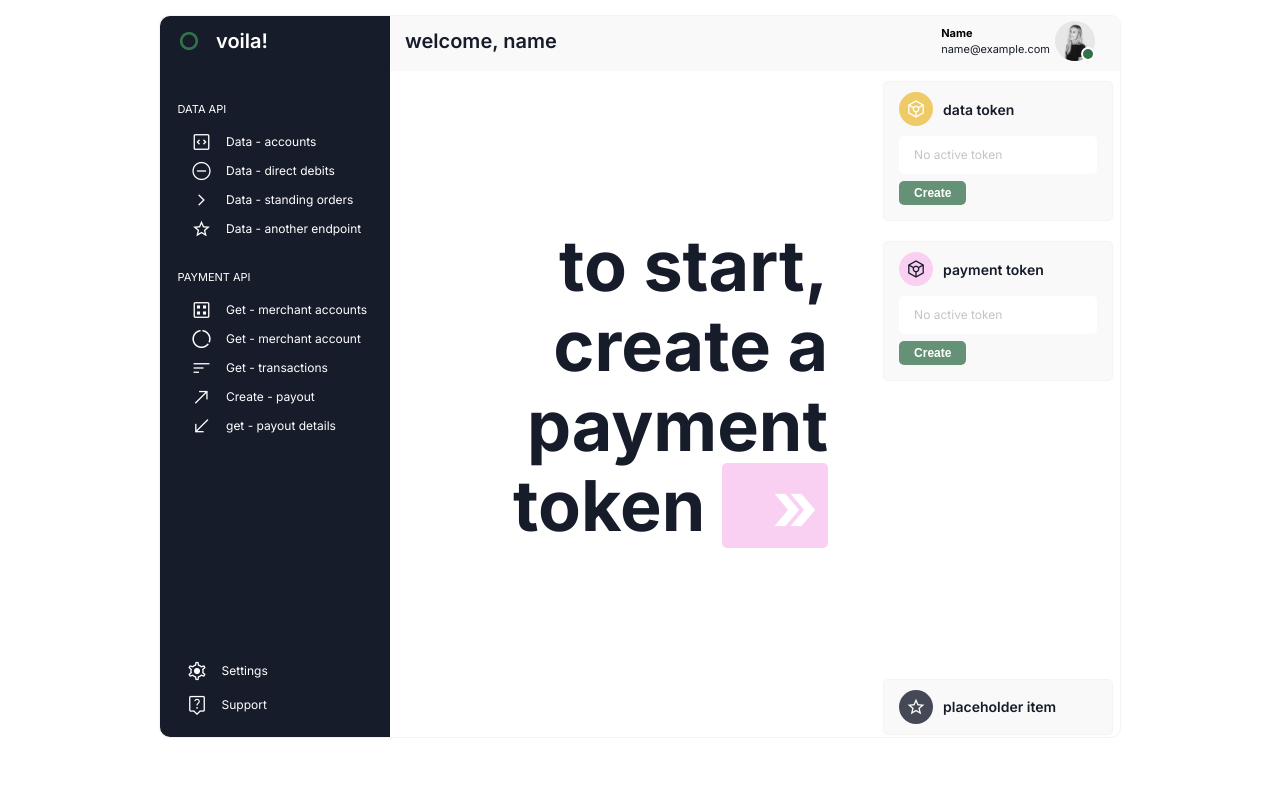
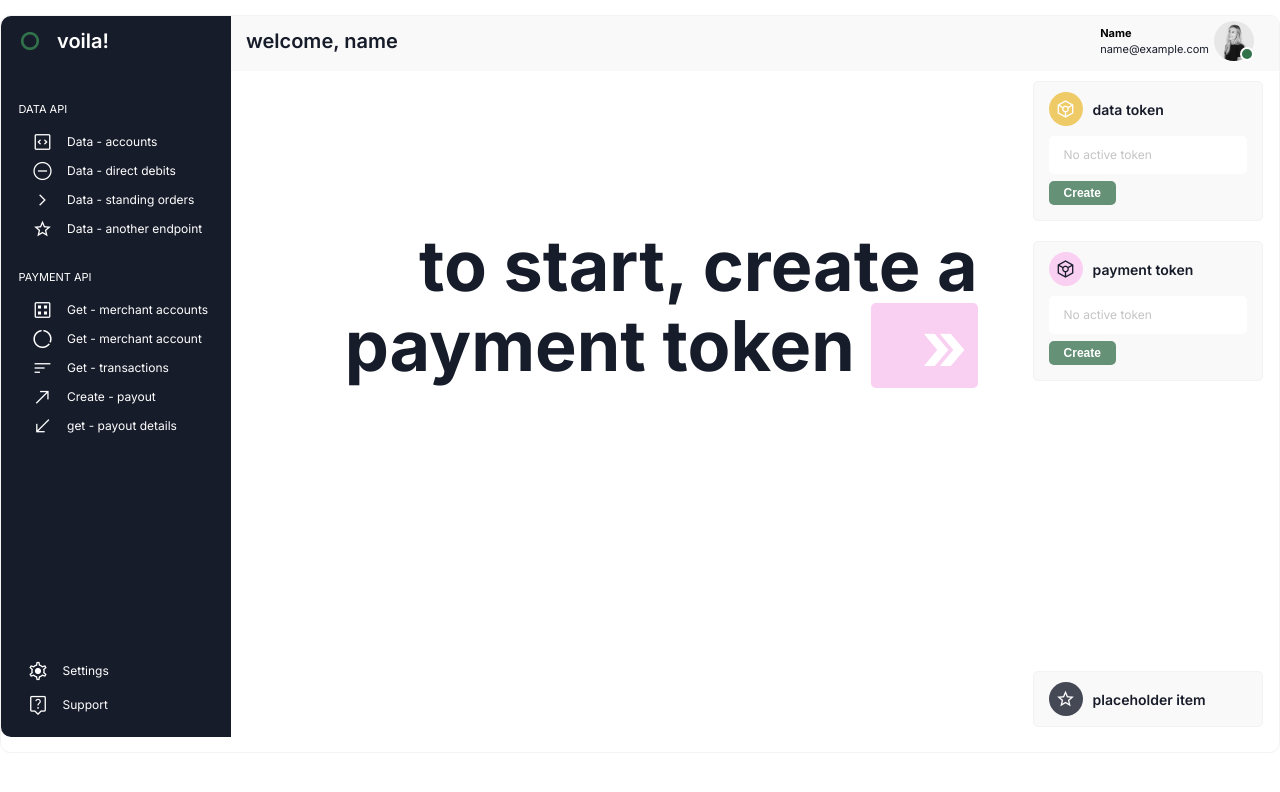
Before and after one commit to AliveSheCried/voila-v1, a React (Vite) app in the folder client/: page / in a window 1280 px wide. Both pictures are taken after typing "name@example.com", "Sample123" into the empty fields and a click on the button "Sign in". Shown: the top 792 px of the page. Built offline with nearby package versions, Linux system fonts and the light colour scheme.

Commit message:
Update styles and mixins

```diff
--- a/client/src/assets/css/_base.scss
+++ b/client/src/assets/css/_base.scss
@@ -26,6 +26,7 @@
 
     //Other colors (need to optimise)
     --color-tertiary: #4d475f;
+    --color-tertiary-hover: #817c91;
     //blue
     --color-blue: #454955; //#0a2b39;
     //shadow colour
--- a/client/src/assets/css/_input.scss
+++ b/client/src/assets/css/_input.scss
@@ -161,7 +161,7 @@ $input-width: 90%;
     transition: all 0.3s;
 
     &:hover {
-      background-color: var(--color-primary-selected);
+      background-color: var(--color-tertiary-hover);
     }
   }
 
@@ -181,7 +181,7 @@ $input-width: 90%;
     transition: all 0.3s;
 
     &:hover {
-      background-color: var(--color-primary-selected);
+      background-color: var(--color-tertiary-hover);
     }
   }
 }
--- a/client/src/assets/css/_layout.scss
+++ b/client/src/assets/css/_layout.scss
@@ -3,11 +3,12 @@
 //// Main
 // Media query for other screens (mobile not required)
 .container {
-  @include myGrid($width: 75vw, $col1: 230px, $col2: 1fr);
+  @include myGrid($width: 1440px, $col1: 230px, $col2: 1fr);
   margin-inline: auto;
   // margin: 0 auto;
   margin-top: var(--spacing-md);
   margin-bottom: var(--spacing-lg);
+  padding-bottom: var(--spacing-md);
   border: 1px solid var(--color-grey-light-2);
   border-radius: var(--br-standard);
 
@@ -16,13 +17,13 @@
   //   width: 95vw; // Only changing the width for high-resolution screens
   // }
 
-  @media screen and (max-width: 1536px) and (max-height: 960px) {
-    width: 95vw; // Only changing the width for high-resolution screens
-  }
+  // @media screen and (max-width: 1536px) and (max-height: 960px) {
+  //   width: 95vw; // Only changing the width for high-resolution screens
+  // }
 
-  @media screen and (max-width: 1920px) and (max-height: 1080px) and (min-resolution: 1dppx) {
-    width: 75vw; // Only changing the width for larger standard resolution screens
-  }
+  // @media screen and (max-width: 1920px) and (max-height: 1080px) and (min-resolution: 1dppx) {
+  //   width: 75vw; // Only changing the width for larger standard resolution screens
+  // }
 
   ////login
   &__login {
--- a/client/src/assets/css/_mixins.scss
+++ b/client/src/assets/css/_mixins.scss
@@ -27,8 +27,8 @@
   }
 
   @if $width != null {
-    width: $width;
+    max-width: $width;
   }
 
-  // min-width: 1044px;
+  min-width: 1044px;
 }
--- a/client/src/assets/css/styles.css
+++ b/client/src/assets/css/styles.css
@@ -225,22 +225,14 @@
 .container {
   display: grid;
   grid-template-columns: 230px 1fr;
-  width: 75vw;
+  max-width: 1440px;
+  min-width: 1044px;
   margin-inline: auto;
   margin-top: var(--spacing-md);
   margin-bottom: var(--spacing-lg);
+  padding-bottom: var(--spacing-md);
   border: 1px solid var(--color-grey-light-2);
   border-radius: var(--br-standard);
-}
-@media screen and (max-width: 1536px) and (max-height: 960px) {
-  .container {
-    width: 95vw;
-  }
-}
-@media screen and (max-width: 1920px) and (max-height: 1080px) and (-webkit-min-device-pixel-ratio: 1), screen and (max-width: 1920px) and (max-height: 1080px) and (min-resolution: 1dppx) {
-  .container {
-    width: 75vw;
-  }
 }
 .container__login {
   display: flex;
@@ -253,7 +245,8 @@
   display: grid;
   grid-template-columns: minmax(300px, 400px) 1fr;
   min-height: 80vh;
-  width: 70vw;
+  max-width: 70vw;
+  min-width: 1044px;
   border-radius: var(--spacing-lg);
   box-shadow: 0 0 1rem rgba(0, 0, 0, 0.2);
 }
@@ -429,7 +422,7 @@
   transition: all 0.3s;
 }
 .btn--tertiary:hover {
-  background-color: var(--color-primary-selected);
+  background-color: var(--color-tertiary-hover);
 }
 .btn--quaternary {
   padding-top: var(--spacing-xs);
@@ -446,7 +439,7 @@
   transition: all 0.3s;
 }
 .btn--quaternary:hover {
-  background-color: var(--color-primary-selected);
+  background-color: var(--color-tertiary-hover);
 }
 
 select {
@@ -605,6 +598,10 @@ select {
   background-color: var(--color-green-palette);
   font-size: var(--font-size-xs);
 }
+.content__value--table-balance {
+  display: flex;
+  justify-content: space-between;
+}
 
 .merchant-account tr:first-child th, .merchant-account--table tr:first-child th,
 .merchant-account tr:first-child td,
@@ -620,6 +617,11 @@ select {
 }
 .merchant-account__container {
   min-height: 320px;
+  display: flex;
+  justify-content: start;
+  align-items: start;
+  flex-direction: row;
+  flex-wrap: wrap;
 }
 .merchant-account--table tr:nth-child(even) {
   background-color: var(--color-grey-light-1);
@@ -627,13 +629,6 @@ select {
 .merchant-account--table tr:last-child td {
   padding-top: var(--spacing-xs);
   padding-bottom: var(--spacing-xs);
-}
-.merchant-account__container {
-  display: flex;
-  justify-content: start;
-  align-items: start;
-  flex-direction: row;
-  flex-wrap: wrap;
 }
 .merchant-account__title {
   display: flex;
@@ -703,6 +698,7 @@ select {
   --color-grey-dark-1: #333;
   --color-grey-dark-2: #c5c4c4;
   --color-tertiary: #4d475f;
+  --color-tertiary-hover: #817c91;
   --color-blue: #454955;
   --shadow-color: 0deg 0% 63%;
   --spacing-xxs: 0.25rem;
@@ -948,6 +944,18 @@ table {
   padding-right: var(--spacing-sm);
 }
 
+.padding-right-md {
+  padding-right: var(--spacing-md);
+}
+
+.padding-right-lg {
+  padding-right: var(--spacing-lg);
+}
+
+.padding-left-xs {
+  padding-left: var(--spacing-xs);
+}
+
 /* Base link styles */
 a {
   text-decoration: none;
--- a/client/src/components/MerchantAccounts/TransactionList.jsx
+++ b/client/src/components/MerchantAccounts/TransactionList.jsx
@@ -52,20 +52,22 @@ const TransactionList = ({ transctions, selectedAccountId }) => {
             ))}
 
             <tr>
-              <td colSpan={3}></td>
-              <td className="content__key--table">Available balance</td>
-
+              <td colSpan={2}></td>
+              <td className="content__key--table right">Available balance</td>
+              <td className="content__value--table--white-highlight padding-left-xs">
+                <strong>{selectedAccountCurrency}</strong>
+              </td>
               <td className="content__value--table--white-highlight right">
-                {`${selectedAccountCurrency}  ${new Intl.NumberFormat(
-                  "en-GB"
-                ).format(selectedAccountAvailableBalance)}`}
+                {new Intl.NumberFormat("en-GB").format(
+                  selectedAccountAvailableBalance
+                )}
               </td>
               <td colSpan={3}></td>
             </tr>
           </tbody>
         </table>
       </div>
-      <div className="sp-top-sm right">
+      <div className="sp-top-sm sp-bottom-sm right">
         <button
           className="btn btn--quaternary sp-right-sm "
           onClick={() => setCurrentPage(currentPage - 1)}
--- a/client/src/components/Placeholder/Placeholder.jsx
+++ b/client/src/components/Placeholder/Placeholder.jsx
@@ -1,6 +1,6 @@
 const Placeholder = () => {
   return (
-    <div className="placeholder__container">
+    <div className="placeholder__container sp-bottom-sm">
       <div className="placeholder__title">
         <span className={`material-symbols-outlined placeholder__icon`}>
           star
```
Also changed, not shown: client/src/assets/css/_apiContent.scss (+6 -4 lines), client/src/assets/css/_utilityClasses.scss (+12 -0 lines), 1 other file (tests, documents, lock files or other folders).
